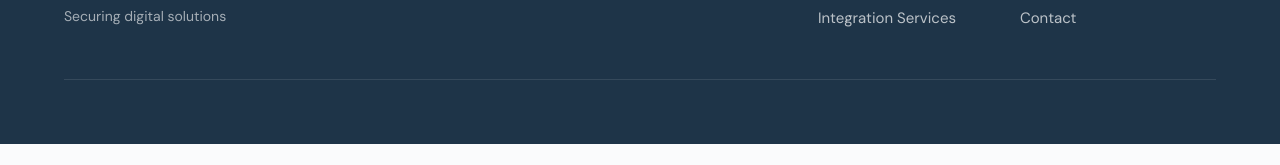
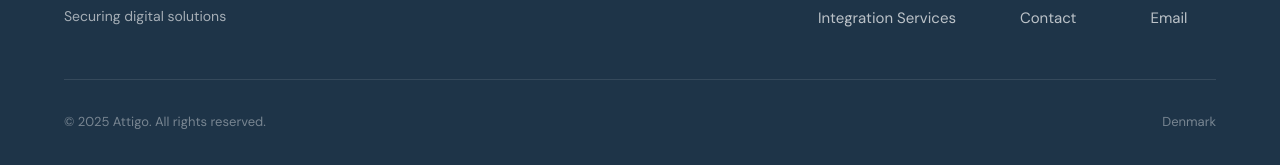
Before and after one commit to DianaGrigorovaKaan/attigo, a plain HTML site: page contact.html in a window 1280 px wide. Shown: the part 2691-2856 px from the top of the page. Before the commit the page ends 2835 px from the top, so only its background shows below. Drawn offline with Linux system fonts and the light colour scheme.

Commit message:
Repair About and Contact

```diff
--- a/contact.html
+++ b/contact.html
@@ -297,4 +297,18 @@
                         <h4>Connect</h4>
                         <ul>
                             <li><a href="https://www.linkedin.com/in/klauskaan" target="_blank">LinkedIn</a></li>
-                            <li><a href="/cdn-cgi/l/email-protection#791215180c0a39180d0d1
+                            <li><a href="mailto:klaus@attigo.dk">Email</a></li>
+                        </ul>
+                    </div>
+                </div>
+            </div>
+            <div class="footer-bottom">
+                <p>&copy; 2025 Attigo. All rights reserved.</p>
+                <p>Denmark</p>
+            </div>
+        </div>
+    </footer>
+
+    <script src="script.js"></script>
+</body>
+</html>
```
Also changed, not shown: about.html (+4 -2 lines).
